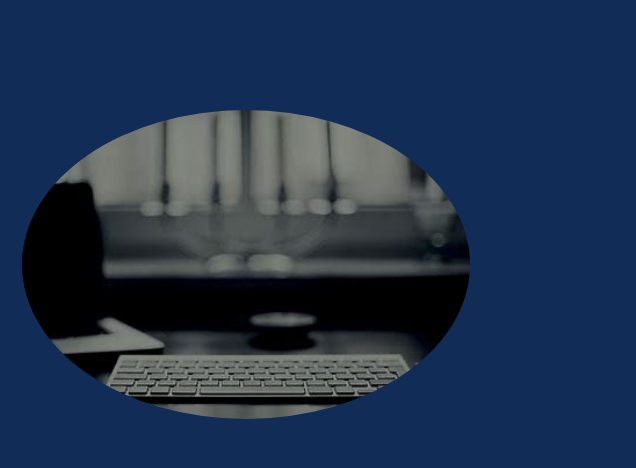
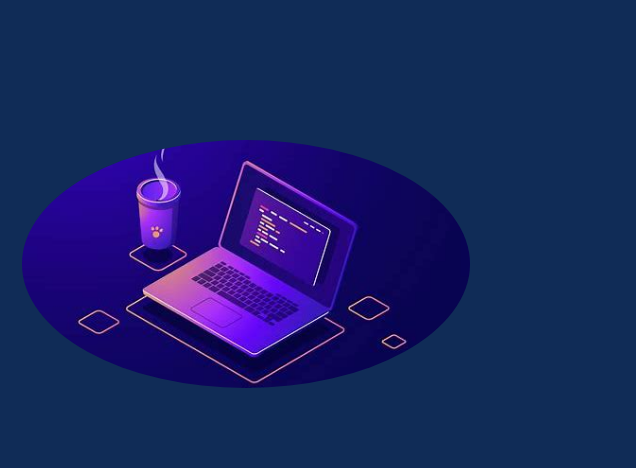
Before and after one commit to adjoumarwa/myPortfolio.github.io, a plain HTML site: page index.html in a window 1280 px wide. Shown: the part 176-644 px from the top of the page, 644-1280 px from the left. Drawn offline with nearby package versions, Linux system fonts and the light colour scheme.

Commit message:
Update index.html

```diff
--- a/index.html
+++ b/index.html
@@ -64,7 +64,7 @@
       </div>
     </div>
       <div class="home-img">
-        <img src="img/img2.jfif" class="img-circle" alt="Cinque Terre">
+       <img src="img/img1.jfif" class="img-circle" alt="Cinque Terre">
       </div>
 
   </section>
```
